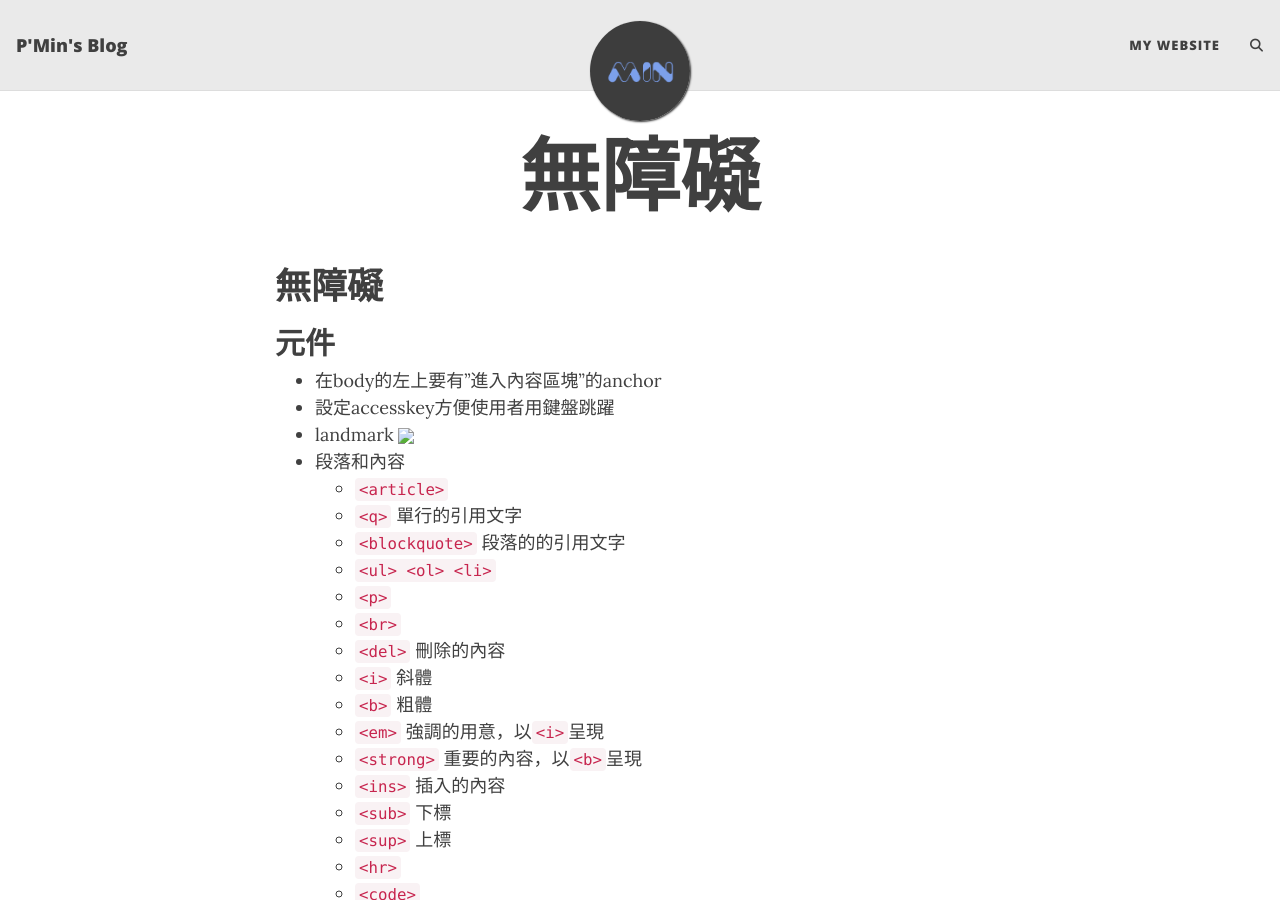
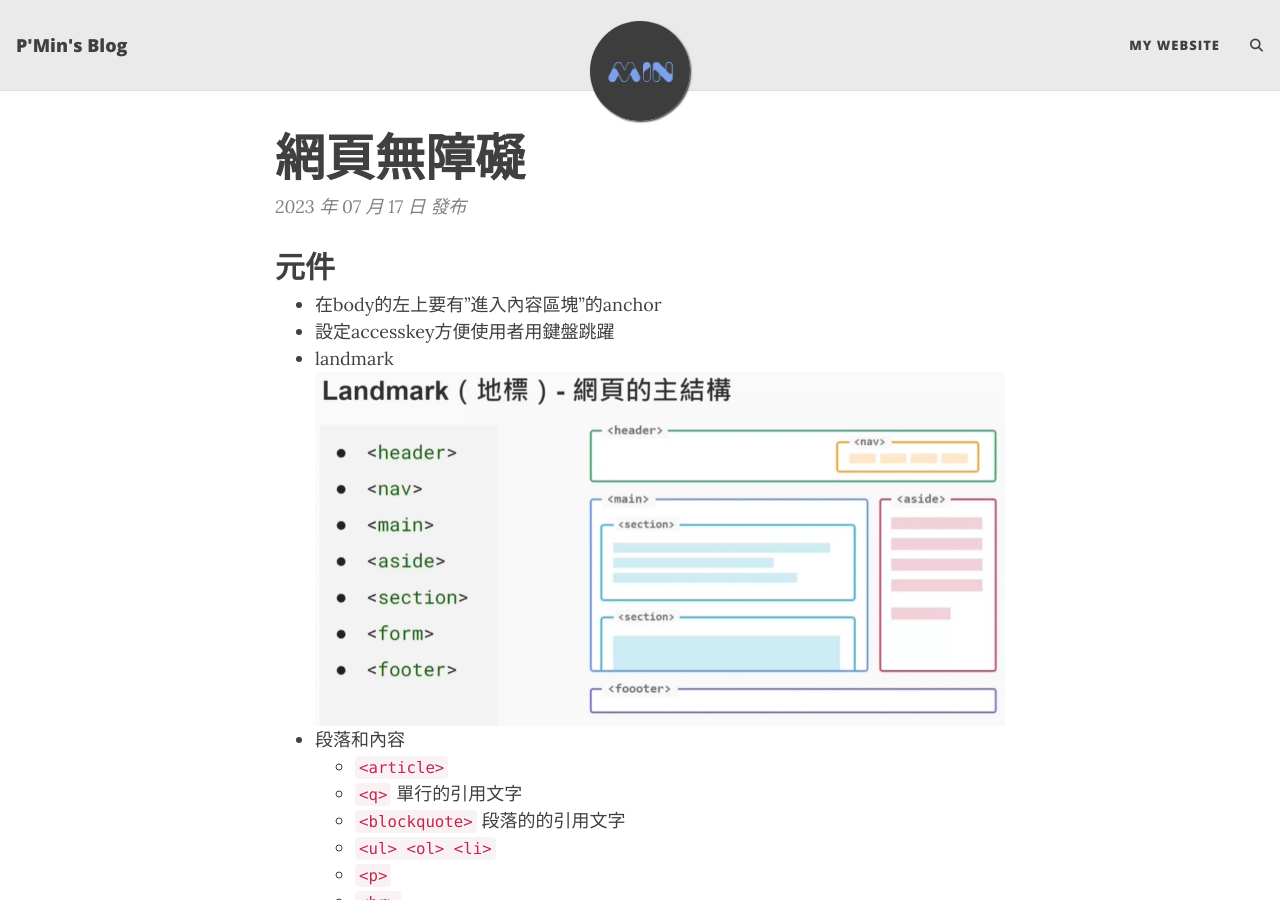
Before and after one commit to PMinn/blog, a Jekyll site: the page built from _posts/2023-07-17-網頁無障礙.md, in a window 1280 px wide and 900 px high. Built offline with Jekyll 4.4.1, drawn with Linux system fonts in a browser that asks for light colours; our own code applies the rules of GitHub Pages for plain Markdown files; comment, search, counter and statistics services are not loaded; some of the changed text lies outside the part shown.

Commit message:
feat: add post

```diff
--- a/Web/無障礙/README.md
+++ b/_posts/2023-07-17-網頁無障礙.md
@@ -1,9 +1,14 @@
-# 無障礙
+---
+layout: post
+title: 網頁無障礙
+tags: [網頁無障礙,Web Design]
+---
+
 ## 元件
 - 在body的左上要有"進入內容區塊"的anchor
 - 設定accesskey方便使用者用鍵盤跳躍
 - landmark
-<img src="./img/landmark.jpg">
+<img src="/blog/assets/img/post_img_2.jpg">
 - 段落和內容
   - `<article>`
   - `<q>` 單行的引用文字
@@ -70,11 +75,11 @@ icon的img要使用alt提示。
 <mark>元件不可在一秒內閃爍超過3次</mark>，且不可藉由提供暫停或終止來符合規範，解決方法:降低閃爍頻率，或降低(?對比度和範圍)。
 
 ## 圖、圖表
-<img src="./img/image.jpg" />
+<img src="/blog/assets/img/post_img_3.jpg" />
 
 
 ## 表格
-<img src="./img/table.jpg" />
+<img src="/blog/assets/img/post_img_4.jpg" />
 
 `<tfoot>` 放註解或總計。
 
```
Also changed, not shown: assets/img/post_img_2.jpg (renamed from Web/無障礙/img/landmark.jpg), assets/img/post_img_3.jpg (renamed from Web/無障礙/img/image.jpg), assets/img/post_img_4.jpg (renamed from Web/無障礙/img/table.jpg).
